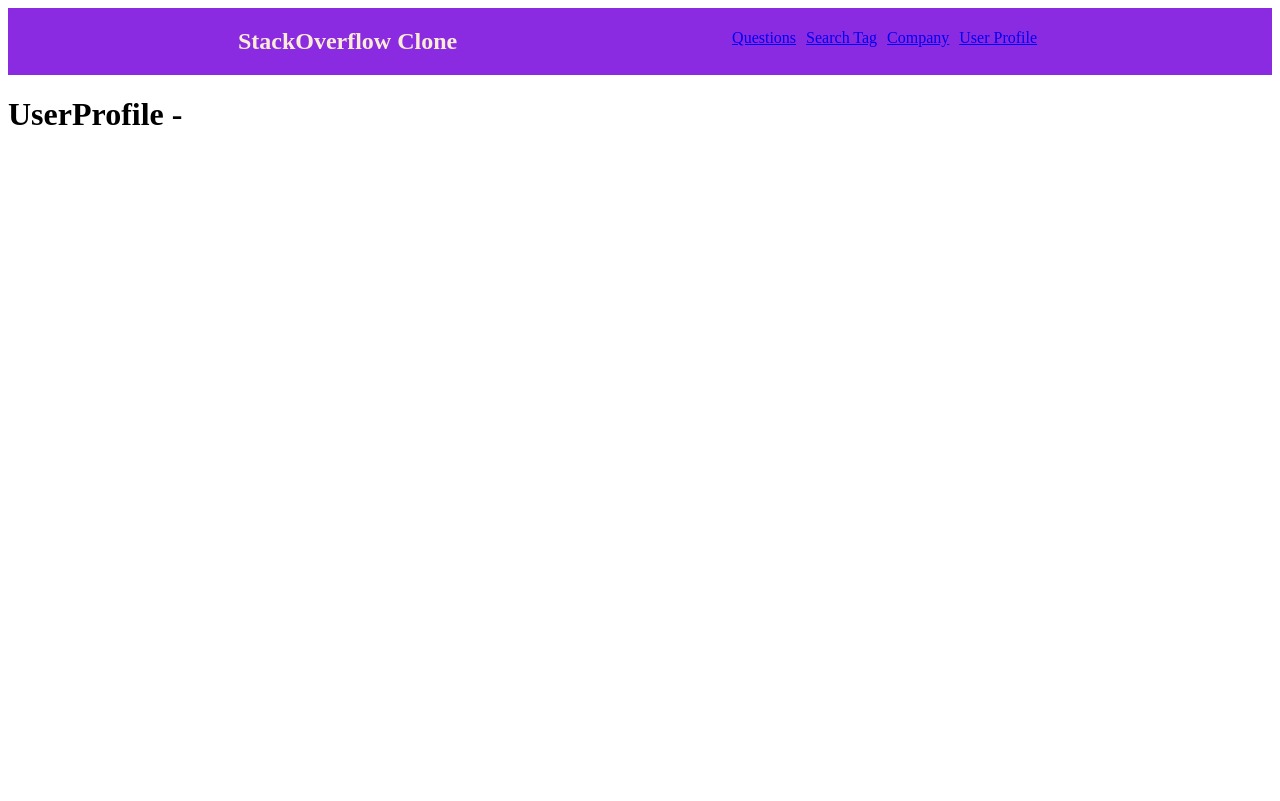
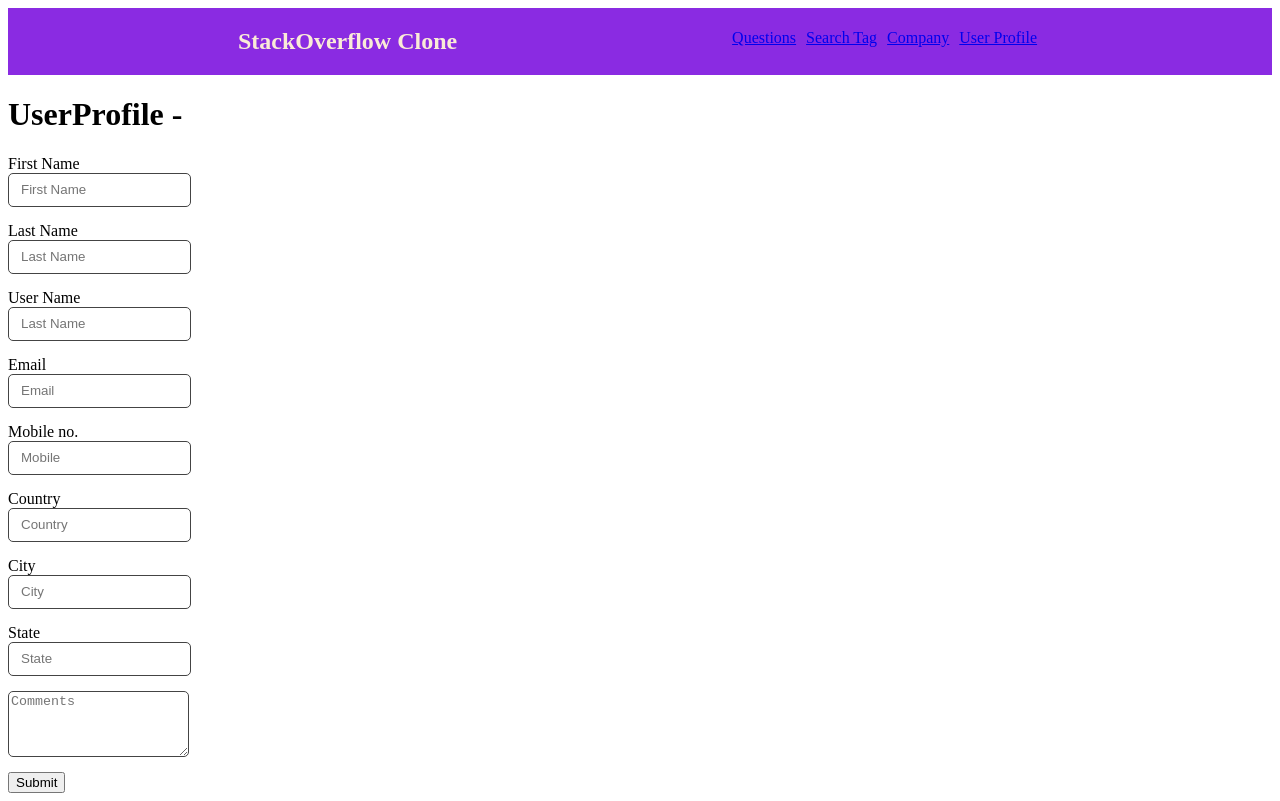
Before and after one commit to emcydeveloper/stack-overflow-clone, a React (Create React App) app: page /userprofile in a window 1280 px wide. Built offline with nearby package versions, Linux system fonts and the light colour scheme; no server answers.

Commit message:
Useraddandprofiledone

```diff
--- a/src/Components/AfterLogin/UserProfile.js
+++ b/src/Components/AfterLogin/UserProfile.js
@@ -1,11 +1,149 @@
+import { useEffect, useState } from "react";
+
 import Header from "./Header";
 
 export default function UserProfile({userLogin}) {
+  const [formData, setFormData] = useState({
+    id:"",
+    firstName: "",
+    lastname: "",
+    username:"",
+    email: "",
+    mobile: "",
+    country: "",
+    city: "",
+    state: "",
+    comments: "",
+  });
+
+  function handleChange(event) {
+    console.log(event);
+    const { name, value } = event.target;
+    setFormData((prevFormData) => {
+      return {
+        ...prevFormData,
+        [name]: value,
+      };
+    });
+  }
+
+  useEffect(function(){
+    console.log("effect")
+    fetch(`https://6248a7b220197bb4626b9de5.mockapi.io/userinfo/${userLogin}`)
+    .then(res => res.json())
+    .then(data => setFormData(data))
+  },[])
+
+  function handleSubmit(event) {
+    fetch(`https://6248a7b220197bb4626b9de5.mockapi.io/userinfo/${userLogin}`, {
+      method: 'PUT', // or 'PUT'
+      headers: {
+        'Content-Type': 'application/json',
+      },
+      body: JSON.stringify(formData),
+    })
+    .then(response => response.json())
+    .then(data => {
+      console.log('Success:', data);
+      alert('Success');
+    })
+    .catch((error) => {
+      console.error('Error:', error);
+      alert('Error');
+    });
+
+        event.preventDefault()
+
+}
+
   return (
     <div>
 
       <Header userLogin={userLogin}/>
       <h1>UserProfile - {userLogin}</h1>
+
+      <div className="userprofile">
+
+      <form onSubmit={handleSubmit}>
+        <label htmlFor="firstname">First Name</label>
+        <input
+          type="text"
+          placeholder="First Name"
+          onChange={handleChange}
+          name="firstName"
+          value={formData.firstName}
+        />
+        <label htmlFor="lastname">Last Name</label>
+        <input
+          type="text"
+          placeholder="Last Name"
+          onChange={handleChange}
+          name="lastname"
+          value={formData.lastname}
+        />
+        <label htmlFor="username">User Name</label>
+        <input
+          type="text"
+          placeholder="Last Name"
+          onChange={handleChange}
+          name="username"
+          value={formData.username}
+        />
+
+        <label htmlFor="email">Email</label>
+        <input
+          type="email"
+          placeholder="Email"
+          onChange={handleChange}
+          name="email"
+          value={formData.email}
+        />
+        <label htmlFor="mobile">Mobile no.</label>
+        <input
+          type="tel"
+          placeholder="Mobile"
+          onChange={handleChange}
+          name="mobile"
+          value={formData.mobile}
+        />
+
+        <label htmlFor="country">Country</label>
+        <input
+          type="text"
+          placeholder="Country"
+          onChange={handleChange}
+          name="country"
+          value={formData.country}
+        />
+
+        <label htmlFor="city">City</label>
+        <input
+          type="text"
+          placeholder="City"
+          onChange={handleChange}
+          name="city"
+          value={formData.city}
+        />
+
+        <label htmlFor="state">State</label>
+        <input
+          type="text"
+          placeholder="State"
+          onChange={handleChange}
+          name="state"
+          value={formData.state}
+        />
+
+        <textarea
+          value={formData.comments}
+          placeholder="Comments"
+          onChange={handleChange}
+          name="comments"
+        />
+        <button>Submit</button>
+      </form>
+    </div>
+
     </div>
   );
 }
```
